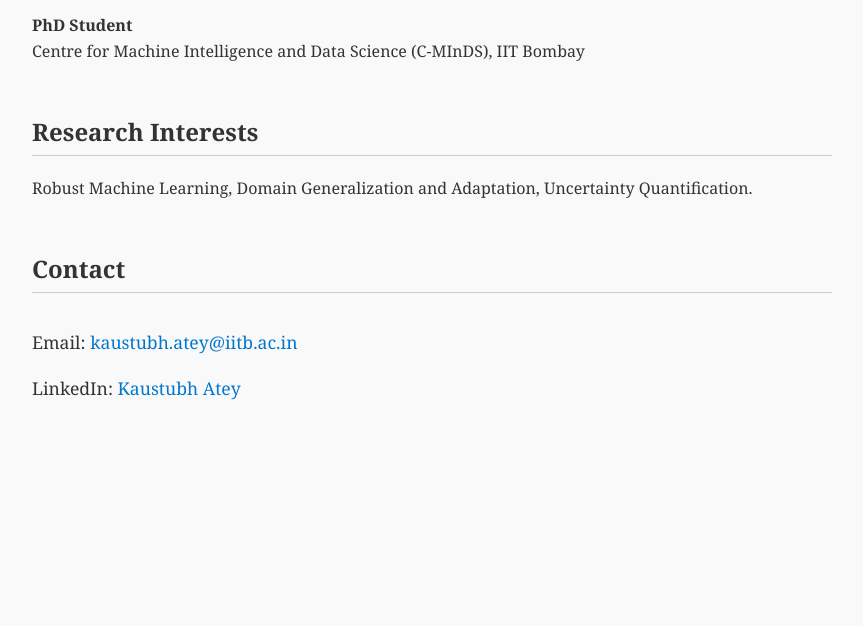
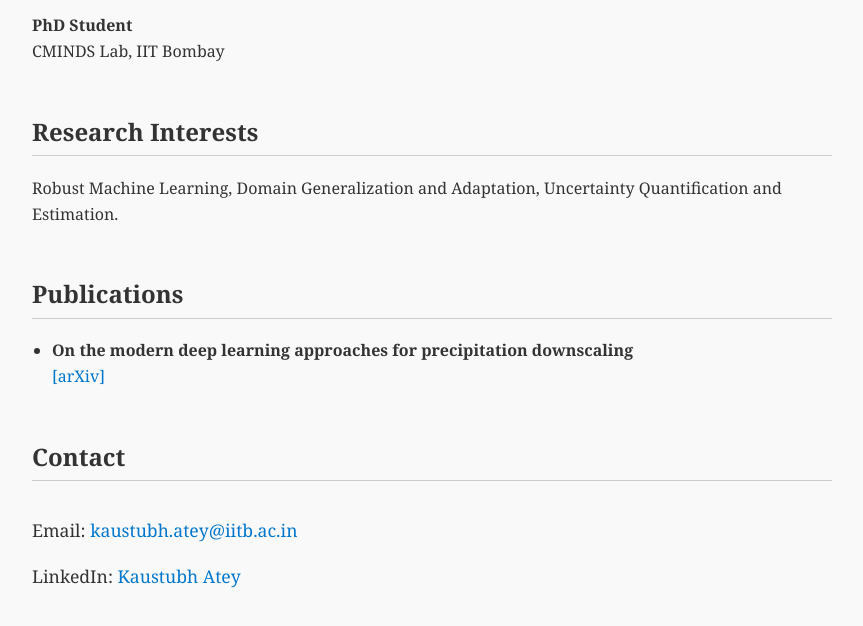
Before and after one commit to Kaustubh-Atey/Kaustubh-Atey.github.io, a plain HTML site: page index.html in a window 1280 px wide. Shown: the part 104-730 px from the top of the page, without its empty margins (208-1071 px from the left). Drawn offline with Linux system fonts and the light colour scheme.

Commit message:
adding publications.html

```diff
--- a/index.html
+++ b/index.html
@@ -38,18 +38,30 @@
       margin-top: 2em;
       font-size: 1.1em;
     }
+    ul {
+      padding-left: 20px;
+    }
   </style>
 </head>
 <body>
 
   <h1>Kaustubh Atey</h1>
   <p><strong>PhD Student</strong><br>
-      Centre for Machine Intelligence and Data Science (C-MInDS), IIT Bombay</p>
+     CMINDS Lab, IIT Bombay</p>
 
   <h2>Research Interests</h2>
   <p>
-    Robust Machine Learning, Domain Generalization and Adaptation, Uncertainty Quantification.
+    Robust Machine Learning, Domain Generalization and Adaptation, Uncertainty Quantification and Estimation.
   </p>
+
+  <h2>Publications</h2>
+  <ul>
+    <li>
+      <strong>On the modern deep learning approaches for precipitation downscaling</strong><br>
+      <a href="https://doi.org/10.1007/s12145-023-00970-4" target="_blank">[arXiv]</a>
+    </li>
+    <!-- Add more publications here in the same format -->
+  </ul>
 
   <h2>Contact</h2>
   <div class="contact-info">
```
